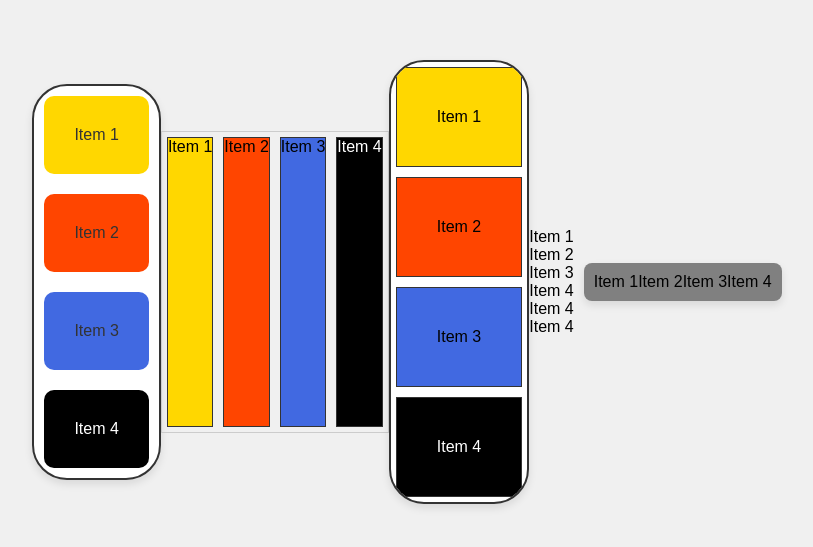
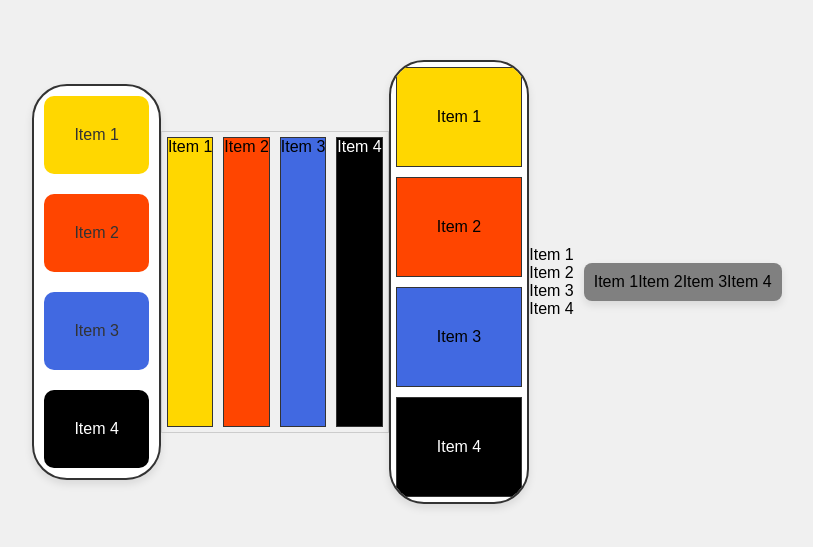
Before and after one commit to Raheel-10k/html_sem2_html_and_css, a plain HTML site: page flexBoxUsage.html in a window 1280 px wide. Shown: the part 121-668 px from the top of the page, without its empty margins (228-1041 px from the left). Drawn offline with Linux system fonts and the light colour scheme.

Commit message:
updates added

```diff
--- a/flexBoxUsage.html
+++ b/flexBoxUsage.html
@@ -33,8 +33,6 @@
             <div class="item">Item 2</div>
             <div class="item">Item 3</div>
             <div class="item">Item 4</div>
-            <div class="item">Item 4</div>
-            <div class="item">Item 4</div>
         </div>
 
         <div class="container wrap-container">
--- a/styledLoginPage.css
+++ b/styledLoginPage.css
@@ -12,13 +12,10 @@
     min-height: 100dvh;
 }
 
-/* Styling the Form (Color, Padding, Shadow) */
-
 .main {
     display: flex;
     justify-content: center;
     height: 60%;
-    /* flex-direction: row-reverse; */
 }
 
 .img-container {
```
